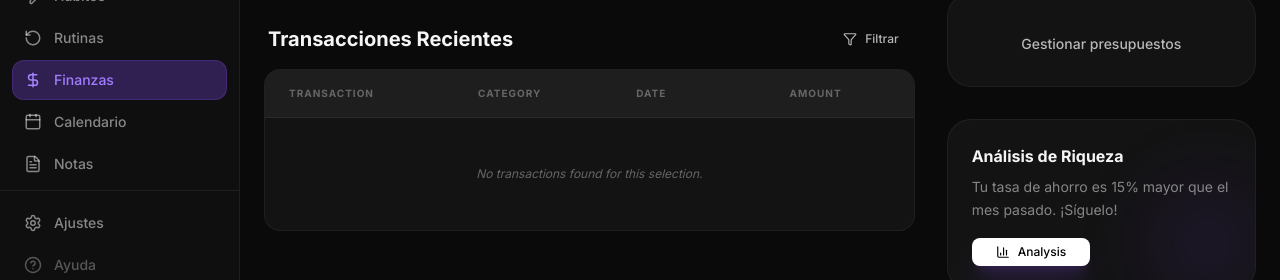
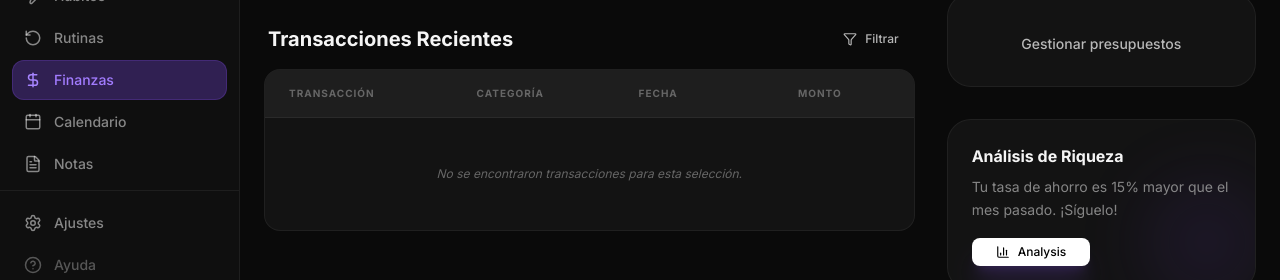
Before and after one commit to Tuwebai/dashboard-personal, a React (Vite) app: page / in a window 1280 px wide. Both pictures are taken after a click on the button 1227 px from the left and 596 px from the top of the page. Shown: the part 413-693 px from the top of the page. Built offline with nearby package versions, Linux system fonts and the light colour scheme.

Commit message:
i18n finance table labels

```diff
--- a/src/features/finances/components/TransactionTable.tsx
+++ b/src/features/finances/components/TransactionTable.tsx
@@ -3,6 +3,7 @@ import { ShoppingCart, Coffee, CreditCard, ArrowUpRight, Landmark, Zap, Car, Tra
 import { cn } from '../../../shared/lib/cn';
 import { format } from 'date-fns';
 import type { Transaction } from '../../../shared/types';
+import { useI18n } from '../../../shared/i18n/useI18n';
 
 interface TransactionTableProps {
   limit?: number;
@@ -20,6 +21,7 @@ const CATEGORY_ICONS: Record<string, LucideIcon> = {
 };
 
 export function TransactionTable({ limit, accountId, onRowClick }: TransactionTableProps) {
+  const { t } = useI18n();
   const { transactions, deleteTransaction } = useAppStore();
 
   const filteredTransactions = accountId
@@ -38,10 +40,10 @@ export function TransactionTable({ limit, accountId, onRowClick }: TransactionTa
         <table className="w-full text-left border-collapse">
           <thead className="bg-white/5 border-b border-border">
             <tr>
-              <th className="px-6 py-4 text-[10px] font-bold text-text-muted uppercase tracking-widest">Transaction</th>
-              <th className="px-6 py-4 text-[10px] font-bold text-text-muted uppercase tracking-widest">Category</th>
-              <th className="px-6 py-4 text-[10px] font-bold text-text-muted uppercase tracking-widest">Date</th>
-              <th className="px-6 py-4 text-[10px] font-bold text-text-muted uppercase tracking-widest text-right">Amount</th>
+              <th className="px-6 py-4 text-[10px] font-bold text-text-muted uppercase tracking-widest">{t('finances.tableTransaction')}</th>
+              <th className="px-6 py-4 text-[10px] font-bold text-text-muted uppercase tracking-widest">{t('finances.tableCategory')}</th>
+              <th className="px-6 py-4 text-[10px] font-bold text-text-muted uppercase tracking-widest">{t('finances.tableDate')}</th>
+              <th className="px-6 py-4 text-[10px] font-bold text-text-muted uppercase tracking-widest text-right">{t('finances.tableAmount')}</th>
               <th className="px-6 py-4 w-10"></th>
             </tr>
           </thead>
@@ -95,7 +97,7 @@ export function TransactionTable({ limit, accountId, onRowClick }: TransactionTa
             {displayTransactions.length === 0 && (
               <tr>
                 <td colSpan={5} className="px-6 py-12 text-center text-xs text-text-muted italic">
-                  No transactions found for this selection.
+                  {t('finances.noTransactionsForSelection')}
                 </td>
               </tr>
             )}
--- a/src/shared/i18n/translations/finances.ts
+++ b/src/shared/i18n/translations/finances.ts
@@ -28,6 +28,11 @@ export const financesTranslations = {
     'finances.monthlyIncome': 'Monthly Income',
     'finances.monthlyExpenses': 'Monthly Expenses',
     'finances.savingsRate': 'Savings Rate',
+    'finances.tableTransaction': 'Transaction',
+    'finances.tableCategory': 'Category',
+    'finances.tableDate': 'Date',
+    'finances.tableAmount': 'Amount',
+    'finances.noTransactionsForSelection': 'No transactions found for this selection.',
     'finances.wealthInsights': 'Wealth Insights',
     'finances.wealthInsightsDesc': 'Your savings rate is 15% higher than last month. Keep it up!',
   },
@@ -58,6 +63,11 @@ export const financesTranslations = {
     'finances.monthlyIncome': 'Ingresos mensuales',
     'finances.monthlyExpenses': 'Gastos mensuales',
     'finances.savingsRate': 'Tasa de ahorro',
+    'finances.tableTransaction': 'Transacción',
+    'finances.tableCategory': 'Categoría',
+    'finances.tableDate': 'Fecha',
+    'finances.tableAmount': 'Monto',
+    'finances.noTransactionsForSelection': 'No se encontraron transacciones para esta selección.',
     'finances.wealthInsights': 'Análisis de Riqueza',
     'finances.wealthInsightsDesc': 'Tu tasa de ahorro es 15% mayor que el mes pasado. ¡Síguelo!',
   },
```
